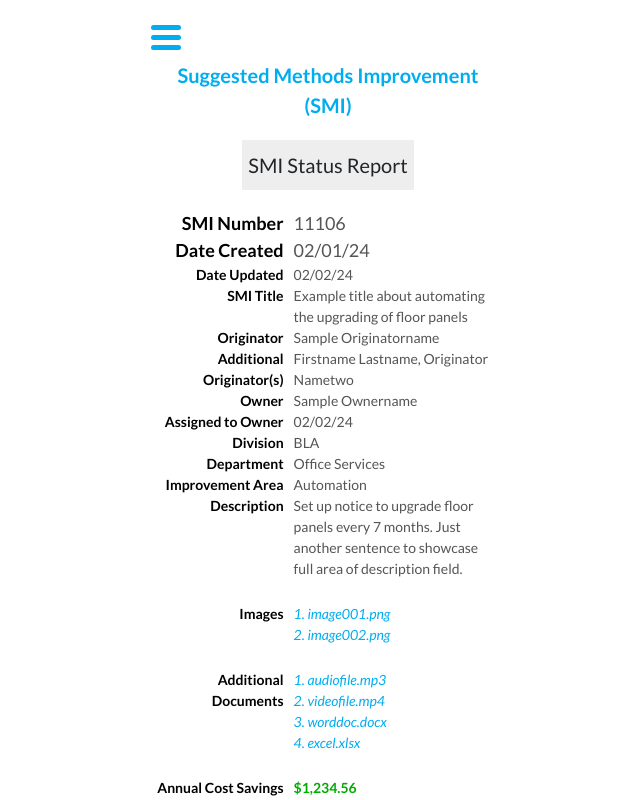
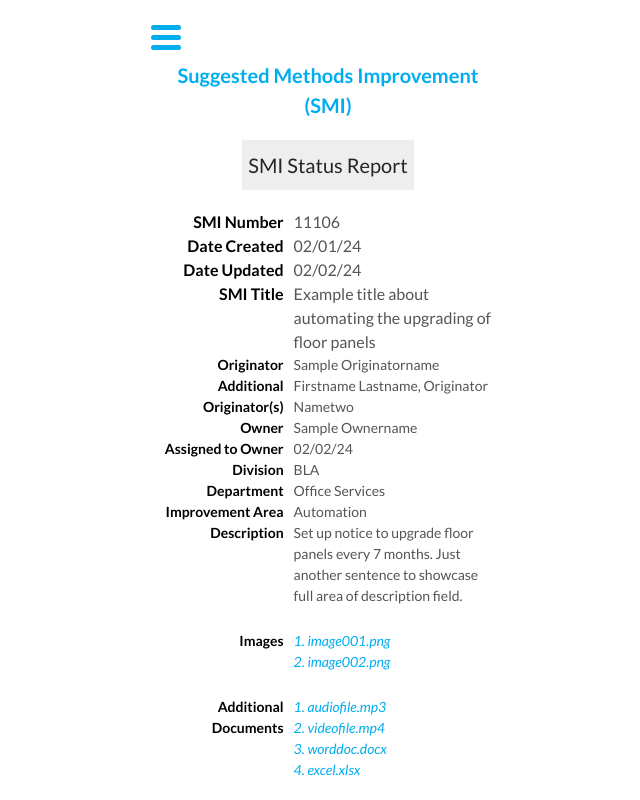
Before and after one commit to jpbrla/Smi, a React (Create React App) app: page /statusreport in a window 1280 px wide. Shown: the top 800 px of the page, without its empty margins (312-952 px from the left). Built offline with nearby package versions, Linux system fonts and the light colour scheme.

Commit message:
Update index.js

```diff
--- a/src/pages/status_report/index.js
+++ b/src/pages/status_report/index.js
@@ -20,20 +20,20 @@ const StatusReportPage = () => {
             </div>
             <div className="d-flex flex-column mt-20">
                 <div className="d-flex">
-                    <p className="fs-18 w-40 text-end pr-10 f-bold fc-black">SMI Number</p>
-                    <p className="fs-18 w-60 f-regular fc-darkgrey">11106</p>
+                    <p className="fs-16 w-40 text-end pr-10 f-bold fc-black">SMI Number</p>
+                    <p className="fs-16 w-60 f-regular fc-darkgrey">11106</p>
                 </div>
                 <div className="d-flex">
-                    <p className="fs-18 w-40 text-end pr-10 f-bold fc-black">Date Created</p>
-                    <p className="fs-18 w-60 f-regular fc-darkgrey">02/01/24</p>
+                    <p className="fs-16 w-40 text-end pr-10 f-bold fc-black">Date Created</p>
+                    <p className="fs-16 w-60 f-regular fc-darkgrey">02/01/24</p>
                 </div>
                 <div className="d-flex">
-                    <p className="fs-14 w-40 text-end pr-10 f-bold fc-black">Date Updated</p>
-                    <p className="fs-14 w-60 f-regular fc-darkgrey">02/02/24</p>
+                    <p className="fs-16 w-40 text-end pr-10 f-bold fc-black">Date Updated</p>
+                    <p className="fs-16 w-60 f-regular fc-darkgrey">02/02/24</p>
                 </div>
                 <div className="d-flex">
-                    <p className="fs-14 w-40 text-end pr-10 f-bold fc-black">SMI Title</p>
-                    <p className="fs-14 w-60 f-regular fc-darkgrey">Example title about automating the upgrading of floor panels</p>
+                    <p className="fs-16 w-40 text-end pr-10 f-bold fc-black">SMI Title</p>
+                    <p className="fs-16 w-60 f-regular fc-darkgrey">Example title about automating the upgrading of floor panels</p>
                 </div>
                 <div className="d-flex">
                     <p className="fs-14 w-40 text-end pr-10 f-bold fc-black">Originator</p>
```
